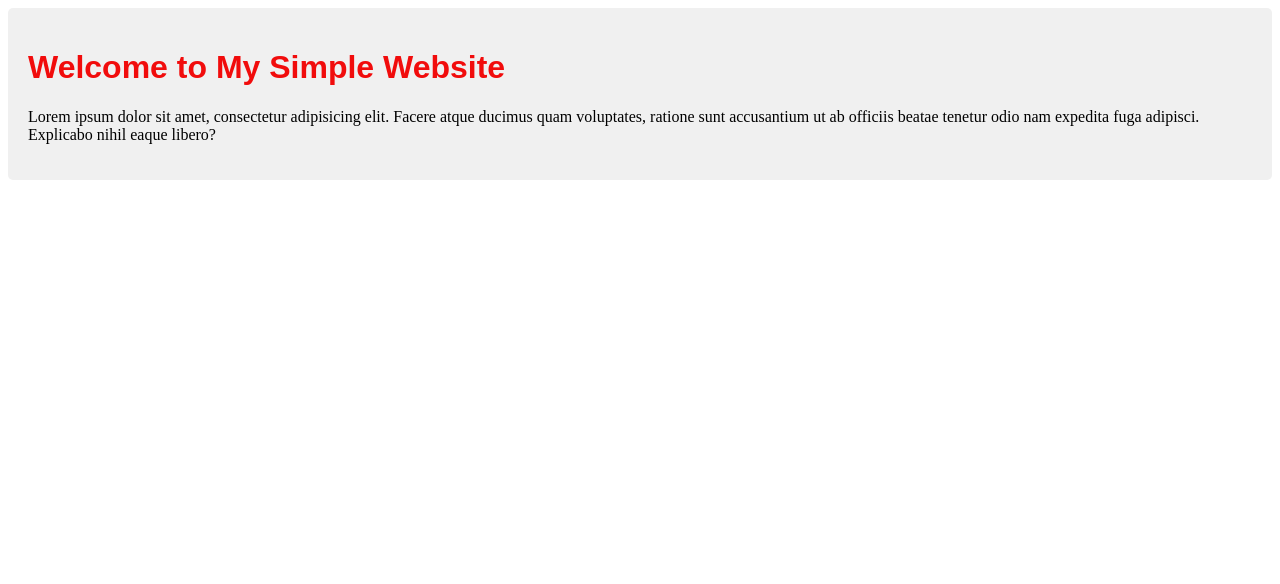
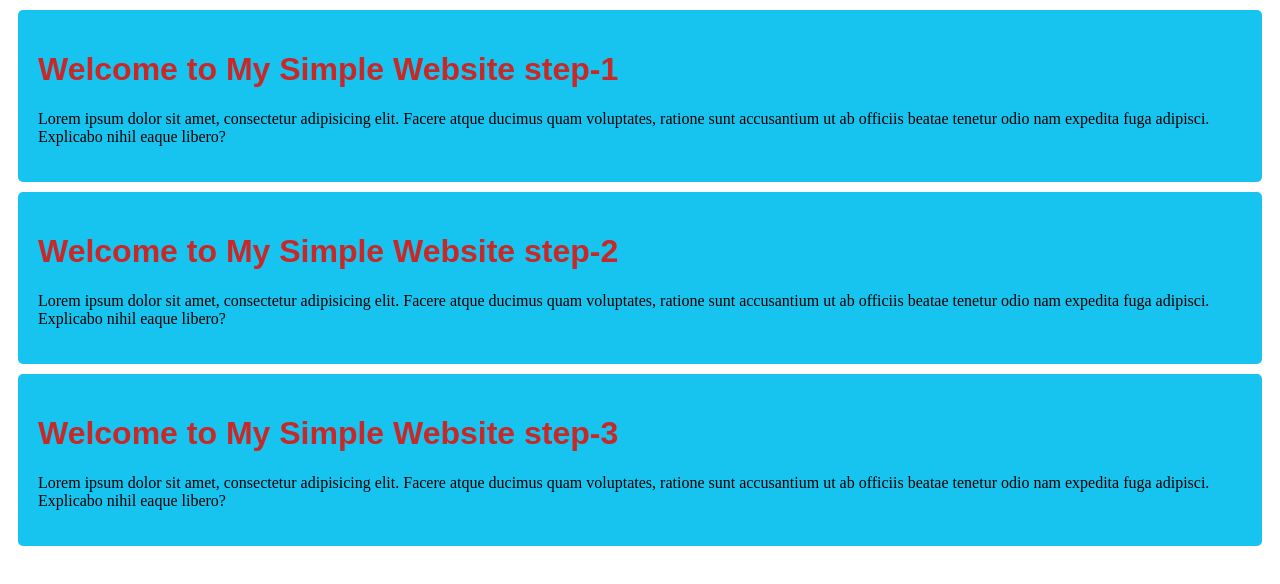
Before and after one commit to Noman3323/my-simple-website, a plain HTML site: page index.html in a window 1280 px wide. Drawn offline with Linux system fonts and the light colour scheme.

Commit message:
added the first blog part-2

```diff
--- a/index.html
+++ b/index.html
@@ -8,7 +8,23 @@
   </head>
   <body>
     <div>
-      <h1>Welcome to My Simple Website</h1>
+      <h1>Welcome to My Simple Website step-1</h1>
+      <p>
+        Lorem ipsum dolor sit amet, consectetur adipisicing elit. Facere atque
+        ducimus quam voluptates, ratione sunt accusantium ut ab officiis beatae
+        tenetur odio nam expedita fuga adipisci. Explicabo nihil eaque libero?
+      </p>
+    </div>
+    <div>
+      <h1>Welcome to My Simple Website step-2</h1>
+      <p>
+        Lorem ipsum dolor sit amet, consectetur adipisicing elit. Facere atque
+        ducimus quam voluptates, ratione sunt accusantium ut ab officiis beatae
+        tenetur odio nam expedita fuga adipisci. Explicabo nihil eaque libero?
+      </p>
+    </div>
+    <div>
+      <h1>Welcome to My Simple Website step-3</h1>
       <p>
         Lorem ipsum dolor sit amet, consectetur adipisicing elit. Facere atque
         ducimus quam voluptates, ratione sunt accusantium ut ab officiis beatae
--- a/styles/blog.css
+++ b/styles/blog.css
@@ -1,9 +1,10 @@
 div{
-    background-color: #f0f0f0;
+    background-color: #17c4f0;
     padding: 20px;
     border-radius: 5px;
+    margin: 10px;
 }
 h1 {
-    color: #f10c0c;
+    color: #c72828;
     font-family: Arial, sans-serif;
 }
```
